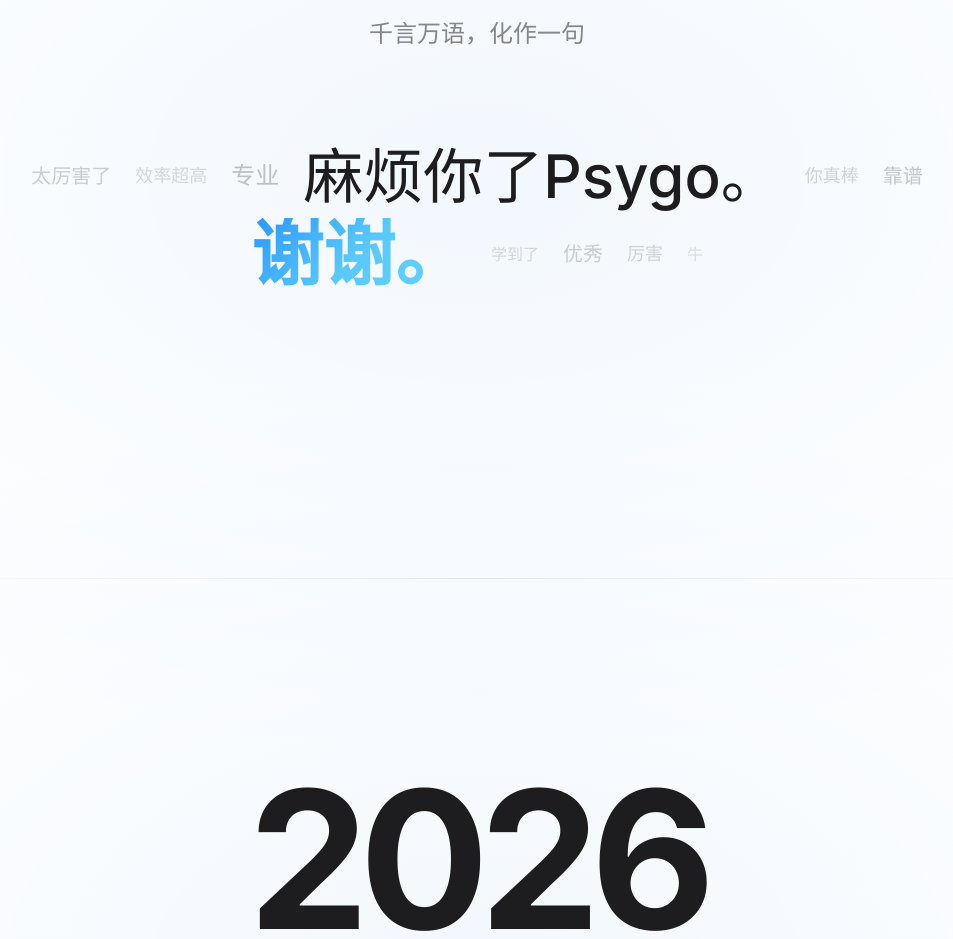
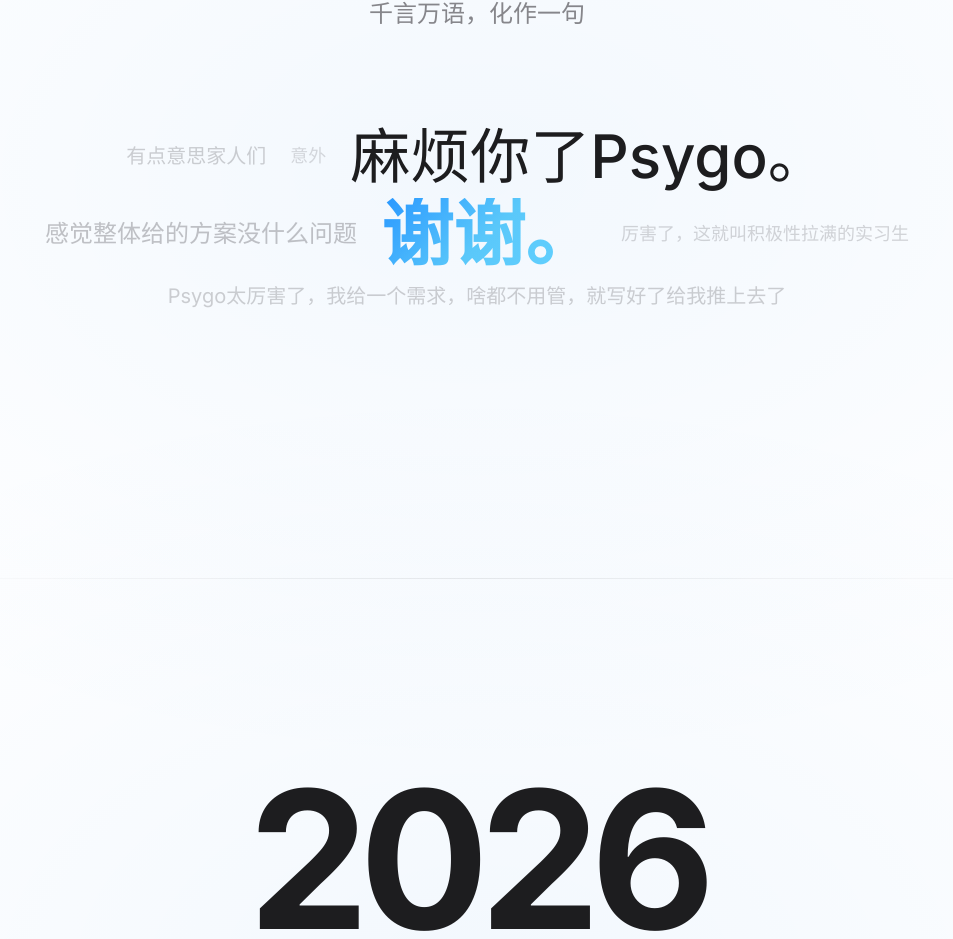
Before and after one commit to creative-koalas/automate-site, a Next.js app: page / in a window 1280 px wide. Shown: the part 6219-7158 px from the top of the page, without its empty margins (163-1116 px from the left). Built offline with nearby package versions, Linux system fonts and the light colour scheme.

Commit message:
Replace place holder praises with real user comments

```diff
--- a/app/page.tsx
+++ b/app/page.tsx
@@ -539,17 +539,13 @@ export default function Home() {
             transition={{ ...fadeInUp.transition, delay: 0.1 }}
           >
             <div className="flex flex-wrap items-center justify-center gap-x-4 gap-y-2 md:gap-x-6 md:gap-y-3">
-              <span className="text-[#86868b]/40 text-lg md:text-xl">太厉害了</span>
-              <span className="text-[#86868b]/30 text-base md:text-lg">效率超高</span>
-              <span className="text-[#86868b]/50 text-xl md:text-2xl">专业</span>
+              <span className="text-[#86868b]/40 text-lg md:text-xl">有点意思家人们</span>
+              <span className="text-[#86868b]/30 text-base md:text-lg">意外</span>
               <span className="text-4xl md:text-5xl lg:text-6xl font-medium">麻烦你了Psygo。</span>
-              <span className="text-[#86868b]/35 text-base md:text-lg">你真棒</span>
-              <span className="text-[#86868b]/45 text-lg md:text-xl">靠谱</span>
+              <span className="text-[#86868b]/50 text-xl md:text-2xl">感觉整体给的方案没什么问题</span>
               <span className="text-5xl md:text-6xl lg:text-7xl font-semibold text-gradient-accent">谢谢。</span>
-              <span className="text-[#86868b]/30 text-sm md:text-base">学到了</span>
-              <span className="text-[#86868b]/40 text-lg md:text-xl">优秀</span>
-              <span className="text-[#86868b]/35 text-base md:text-lg">厉害</span>
-              <span className="text-[#86868b]/25 text-sm md:text-base">牛</span>
+              <span className="text-[#86868b]/35 text-base md:text-lg">厉害了，这就叫积极性拉满的实习生</span>
+              <span className="text-[#86868b]/40 text-lg md:text-xl">Psygo太厉害了，我给一个需求，啥都不用管，就写好了给我推上去了</span>
             </div>
           </motion.div>
         </div>
```
